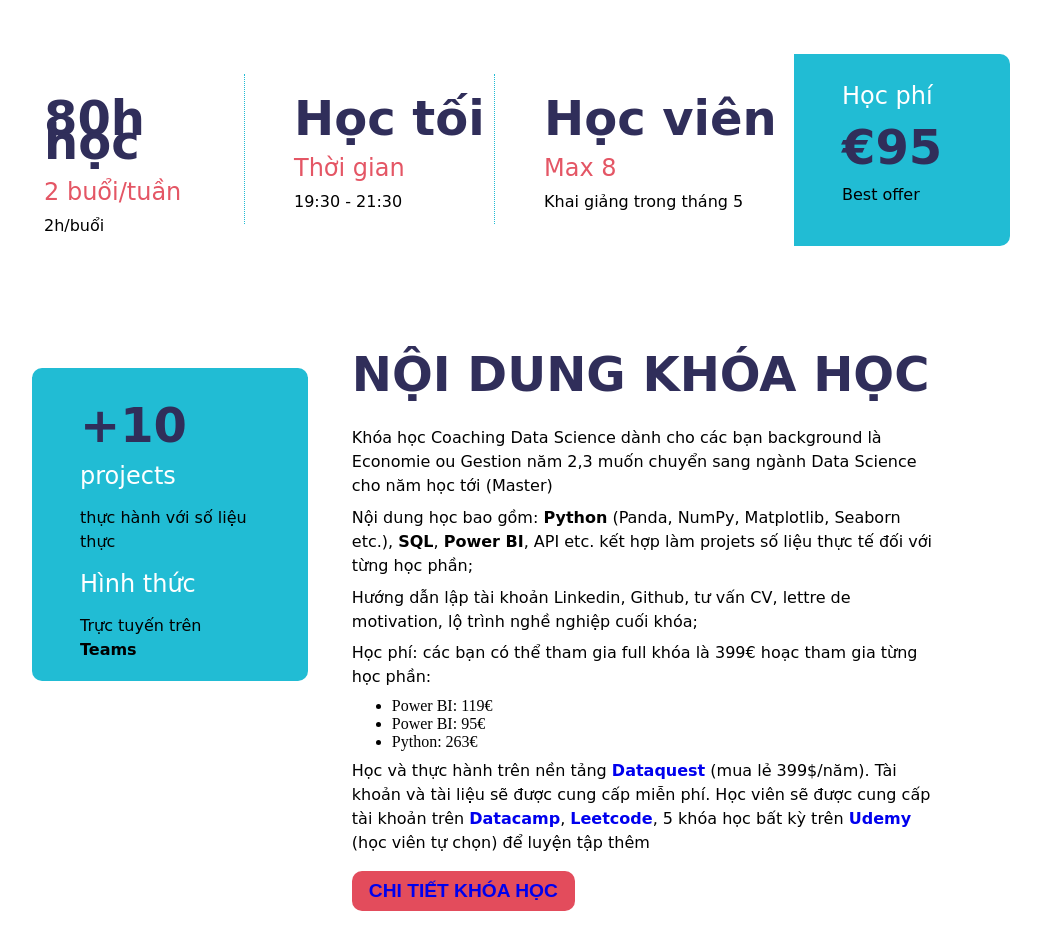
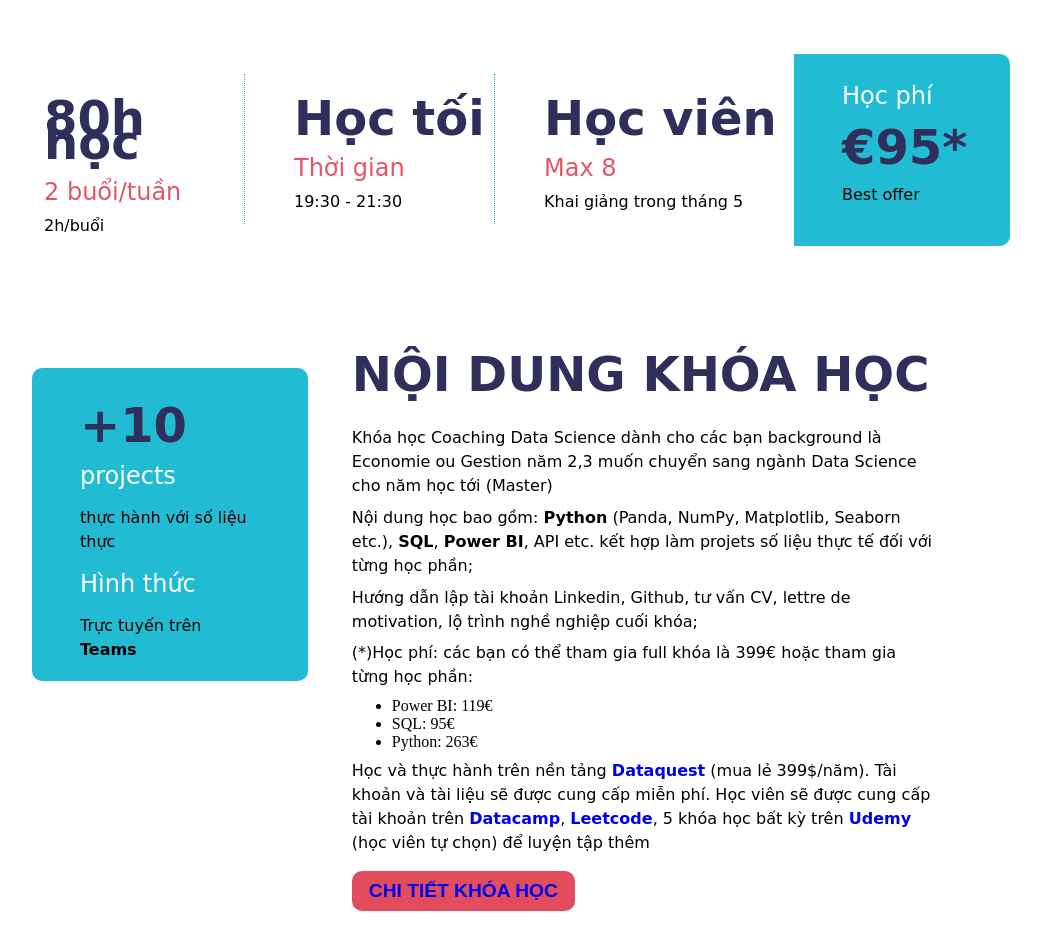
Before and after one commit to michelbui1986/25062022.github.io, a plain HTML site: page index.html in a window 1280 px wide. Shown: the part 640-1570 px from the top of the page, without its empty margins (96-1137 px from the left). Drawn offline with Linux system fonts and the light colour scheme; a web font is replaced by a local one.

Commit message:
08052022 3

```diff
--- a/index.html
+++ b/index.html
@@ -55,7 +55,7 @@
         </div>
         <div class="ticket-block">
           <p>Học phí</p>
-          <h1>€95</h1>
+          <h1>€95*</h1>
           <span>Best offer</span>
         </div>
       </div>
@@ -76,11 +76,11 @@
         <p> Nội dung học bao gồm: <strong>Python</strong> (Panda, NumPy, Matplotlib, Seaborn etc.), <strong>SQL</strong>, <strong>Power BI</strong>, API etc. kết hợp làm projets số liệu thực tế đối với từng học phần;</p>
         <p> Hướng dẫn lập tài khoản Linkedin, Github, tư vấn CV, lettre de motivation, lộ trình nghề nghiệp cuối khóa;</p>
         </p>
-        <p>Học phí: các bạn có thể tham gia full khóa là 399€ hoạc tham gia từng học phần:</p>
+        <p>(*)Học phí: các bạn có thể tham gia full khóa là 399€ hoặc tham gia từng học phần:</p>
         <p>
           <ul>
             <li>Power BI: 119€</li>
-            <li>Power BI: 95€</li>
+            <li>SQL: 95€</li>
             <li>Python: 263€</li>
           </ul></p>
         <p>
```
